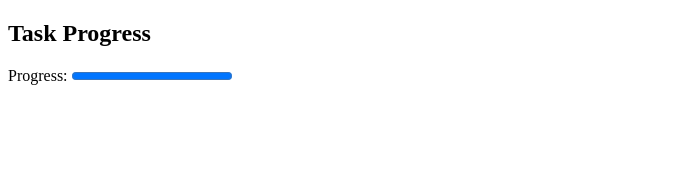
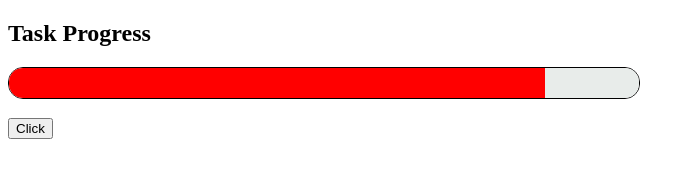
Before and after one commit to rainak77/CSS-and-Javascript, a plain HTML site: page progressBar/progress.html in a window 1280 px wide. Shown: the whole page, without its empty margins (0-695 px from the left). Drawn offline with Linux system fonts and the light colour scheme.

Commit message:
ProgressBar

```diff
--- a/progressBar/progress.html
+++ b/progressBar/progress.html
@@ -2,24 +2,40 @@
 <html lang="en">
   <head>
     <title>Example of HTML progress Tag</title>
+    <style>
+      progress {
+        -webkit-appearance: none;
+        width: 50%;
+        height: 2rem;
+        border: 1px solid black;
+        border-radius: 15px;
+        overflow: hidden;
+      }
+      progress::-webkit-progress-bar {
+        background-color: rgb(232, 236, 234);
+      }
+      progress::-webkit-progress-value {
+        background-color: red;
+      }
+      progress::-moz-progress-bar {
+        background-color: red;
+      }
+    </style>
   </head>
   <body>
     <h2>Task Progress</h2>
-	<p>Progress: <progress id="bar" value="0" max="10"><span>0</span>%</progress></p>
-	<script type="text/javascript">
-		var i = 0;
-		var progressBar = document.getElementById("bar");
-		function countNumbers(){
-			if(i < 10){
-				i = i + 1;
-				progressBar.value = i;
-				// For browsers that don't support progress tag
-				progressBar.getElementsByTagName("span")[0].textContent = i;
+    <progress id="bar" max="100" value="5"></progress>
+    <br /><br />
+    <button>Click</button>
+    <script>
+      setInterval(() => {
+        document.getElementsByTagName("progress")[0].value =
+          document.getElementsByTagName("progress")[0].value + 5;
+
+        if (document.getElementsByTagName("progress")[0].value == 100) {
+          document.getElementsByTagName("progress")[0].value = 5;
         }
-			// Wait for sometime before running this script again
-			setTimeout("countNumbers()", 500);
-		}
-		countNumbers();
+      }, 300);
     </script>
   </body>
 </html>
```
Also changed, not shown: progressBar/progressBar.html (added, +57 -0 lines). Lines whose indentation alone changed are shown as unchanged.
